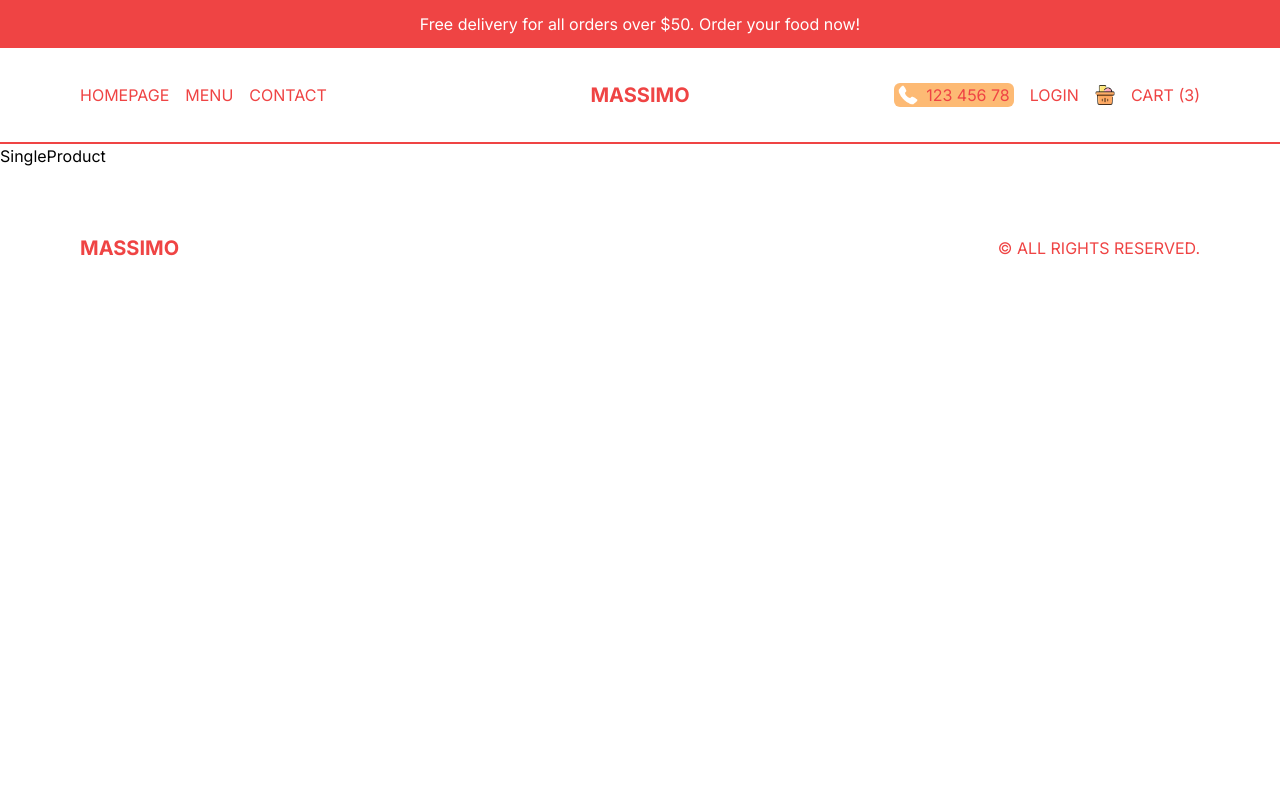
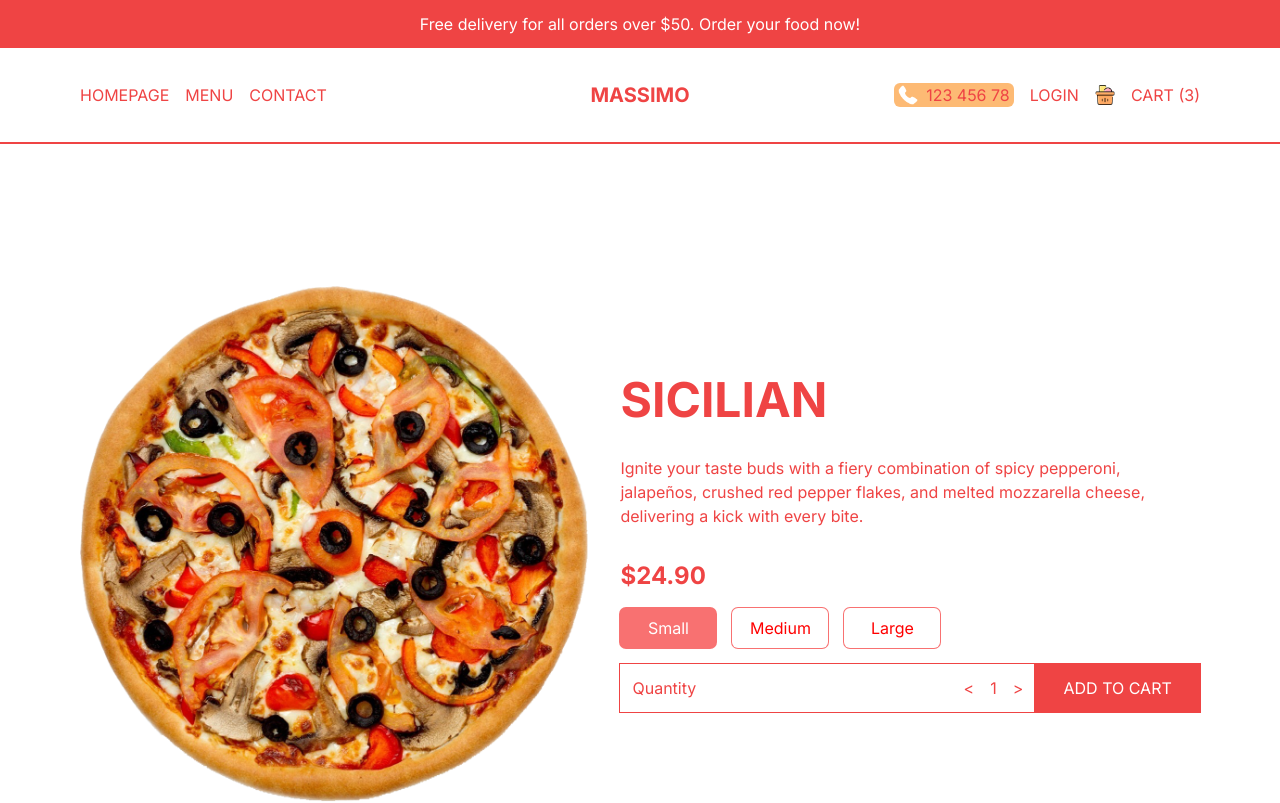
Before and after one commit to vitorfnery/restaurant-website, a Next.js app: page /product/1 in a window 1280 px wide. Shown: the top 803 px of the page. Built offline with nearby package versions, Linux system fonts and the light colour scheme.

Commit message:
create Single Product page and Price component

```diff
--- a/src/app/menu/page.tsx
+++ b/src/app/menu/page.tsx
@@ -15,7 +15,7 @@
         >
           <div className={`text-${category.color} w-1/2 flex flex-col`}>
             <h1 className="uppercase font-bold text-3xl">{category.title}</h1>
-            <p className="text-sm my-8 h-[120px]">{category.desc}</p>
+            <p className="text-sm my-8 min-h-[7.5rem]">{category.desc}</p>
             <button
               className={`hidden xl:block bg-${category.color} text-${
                 category.color === "black" ? "white" : "red-500"
--- a/src/app/product/[id]/page.tsx
+++ b/src/app/product/[id]/page.tsx
@@ -1,4 +1,39 @@
-const SingleProduct = () => {
-  return <div>SingleProduct</div>;
+import Price from "@/components/Price";
+import { singleProduct } from "@/data/data";
+import Image from "next/image";
+import React from "react";
+
+const SingleProductPage = () => {
+  return (
+    <div
+      className="
+                p-4 lg:px-20 xl:px-30 2xl:px-40 h-screen flex flex-col justify-around
+                text-red-500 md:flex-row md:gap-8 md:items-center
+                "
+    >
+      {singleProduct.img && (
+        <div className="relative w-full h-1/2 md:h-[70%]">
+          <Image
+            src={singleProduct.img}
+            alt=""
+            className="object-contain"
+            fill
+          />
+        </div>
+      )}
+      <div className="h-1/2 flex flex-col gap-4 md:h-[70%] md:justify-center md:gap-6 xl:gap-8">
+        <h1 className="text-3xl xl:text-5xl font-bold uppercase">
+          {singleProduct.title}
+        </h1>
+        <p>{singleProduct.desc}</p>
+        <Price
+          price={singleProduct.price}
+          id={singleProduct.id}
+          options={singleProduct.options}
+        />
+      </div>
+    </div>
+  );
 };
-export default SingleProduct;
+
+export default SingleProductPage;
--- /dev/null
+++ b/src/components/Price/index.tsx
@@ -0,0 +1,70 @@
+"use client";
+import { PRICE_INFO } from "@/constants";
+import { useEffect, useState } from "react";
+
+type Props = {
+  price: number;
+  id: number;
+  options?: { title: string; additionalPrice: number }[];
+};
+
+const Price = ({ price, id, options }: Props) => {
+  const { content, decreaseBtn, increaseBtn, addBtn } = PRICE_INFO;
+  const [total, setTotal] = useState(price);
+  const [quantity, setQuantity] = useState(1);
+  const [selected, setSelected] = useState(0);
+
+  useEffect(() => {
+    setTotal(
+      quantity * (options ? price + options[selected].additionalPrice : price)
+    );
+  }, [quantity, selected, options, price]);
+
+  return (
+    <div className="flex flex-col gap-4">
+      <h2 className="text-2xl font-bold">${total.toFixed(2)}</h2>
+      {/* OPTIONS CONTAINER */}
+      <div className="flex gap-4">
+        {options?.map((option, index) => (
+          <button
+            key={option.title}
+            className="min-w-[6rem] p-2 ring-1 ring-red-400 rounded-md"
+            style={{
+              background: selected === index ? "rgb(248 113 113)" : "white",
+              color: selected === index ? "white" : "red",
+            }}
+            onClick={() => setSelected(index)}
+          >
+            {option.title}
+          </button>
+        ))}
+      </div>
+      {/* QUANTITY AND ADD BUTTON CONTAINER */}
+      <div className="flex justify-between items-center">
+        {/* QUANTITY */}
+        <div className="flex justify-between w-full p-3 ring-1 ring-red-500">
+          <span>{content}</span>
+          <div className="flex gap-4 items-center">
+            <button
+              onClick={() => setQuantity((prev) => (prev > 1 ? prev - 1 : 1))}
+            >
+              {decreaseBtn}
+            </button>
+            <span>{quantity}</span>
+            <button
+              onClick={() => setQuantity((prev) => (prev < 9 ? prev + 1 : 9))}
+            >
+              {increaseBtn}
+            </button>
+          </div>
+        </div>
+        {/* CART BUTTON */}
+        <button className="uppercase w-56 bg-red-500 text-white p-3 ring-1 ring-red-500">
+          {addBtn}
+        </button>
+      </div>
+    </div>
+  );
+};
+
+export default Price;
--- a/src/constants/index.ts
+++ b/src/constants/index.ts
@@ -8,3 +8,4 @@
 export * from "@/constants/slider-info";
 export * from "@/constants/featured-info";
 export * from "@/constants/offer-info";
+export * from "@/constants/price-info";
--- /dev/null
+++ b/src/constants/price-info.ts
@@ -0,0 +1,6 @@
+export const PRICE_INFO = {
+  content: "Quantity",
+  decreaseBtn: "<",
+  increaseBtn: ">",
+  addBtn: "Add to Cart",
+};
```
